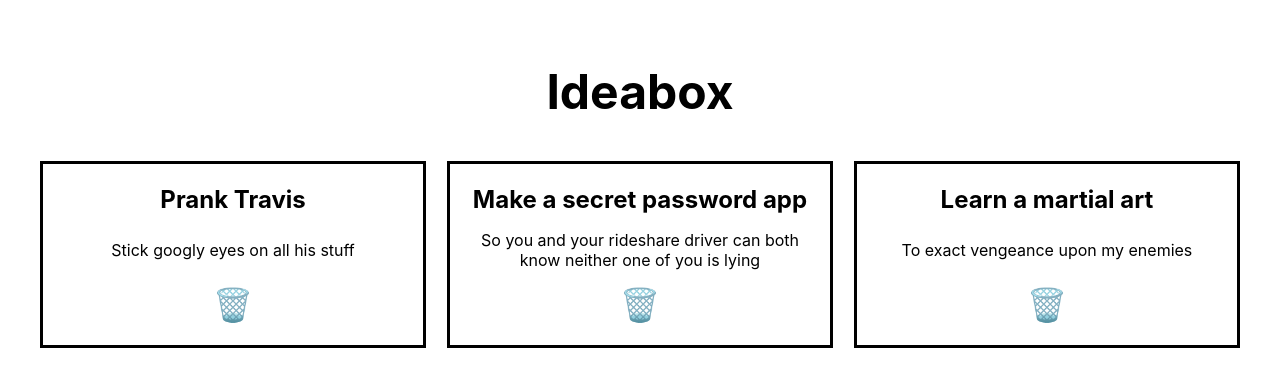
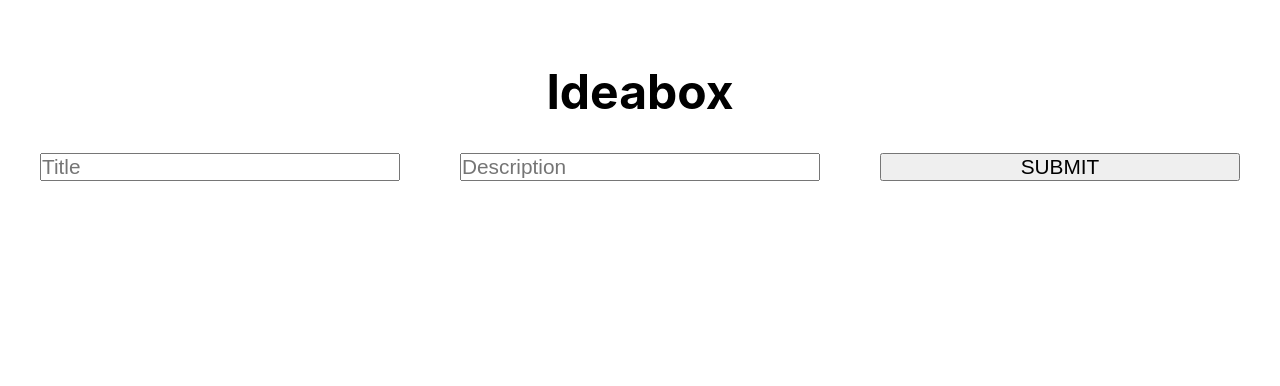
Before and after one commit to jalbe0076/ideabox, a React (Create React App) app: page / in a window 1280 px wide. Shown: the top 386 px of the page. Built offline with nearby package versions, Linux system fonts and the light colour scheme.

Commit message:
Add form and set state for the form submital

```diff
--- a/src/App.css
+++ b/src/App.css
@@ -2,12 +2,6 @@
   box-sizing: border-box;
   margin: 0;
   padding: 0;
-}
-
-button {
-  background: none;
-  border: none;
-  font-size: 2rem;
 }
 
 h1 {
--- a/src/App.js
+++ b/src/App.js
@@ -1,19 +1,25 @@
 import './App.css';
 import Ideas from './components/Ideas';
+import Form from './Form';
+import { useState } from 'react';
+function App() {
+  // const dummyIdeas = [
+  //   { id: 1, title: 'Prank Travis', description: 'Stick googly eyes on all his stuff' },
+  //   { id: 2, title: 'Make a secret password app', description: 'So you and your rideshare driver can both know neither one of you is lying' },
+  //   { id: 3, title: 'Learn a martial art', description: 'To exact vengeance upon my enemies' },
+  // ];
 
-function App() {
-  const dummyIdeas = [
-    { id: 1, title: 'Prank Travis', description: 'Stick googly eyes on all his stuff' },
-    { id: 2, title: 'Make a secret password app', description: 'So you and your rideshare driver can both know neither one of you is lying' },
-    { id: 3, title: 'Learn a martial art', description: 'To exact vengeance upon my enemies' },
-  ];
+  const [ideas, setIdeas] = useState([]);
 
-
+  const addIdea = (idea) => {
+    setIdeas([...ideas, idea]);
+  };
 
   return (
     <main>
       <h1>Ideabox</h1>
-      <Ideas ideas={dummyIdeas}/>
+      <Form addIdea={addIdea} />
+      <Ideas ideas={ideas} />
     </main>
   );
 }
--- /dev/null
+++ b/src/Form.css
@@ -0,0 +1,12 @@
+.form-area {
+  /* width: 100vw; */
+  display: flex;
+justify-content: space-between;
+align-items: center;
+margin: 2em 2.5em 0;
+}
+
+.form-area button, .form-area input {
+  width: 30%;
+  font-size: 1.3rem;
+}
--- /dev/null
+++ b/src/Form.js
@@ -0,0 +1,41 @@
+import './Form.css';
+import { useState } from 'react';
+
+const Form = ({ addIdea }) => {
+  const [title, setTitle] = useState('');
+  const [description, setDescription] = useState('');
+
+  const submitIdea = (event) => {
+    event.preventDefault();
+    const idea = {
+      id: Date.now(),
+      title: title,
+      description: description
+    };
+
+
+    addIdea(idea);
+  };
+
+  return (
+    <form className='form-area'>
+      <input
+        name='title'
+        type='text'
+        placeholder='Title'
+        value={title}
+        onChange={event => setTitle(event.target.value)}
+      />
+      <input
+        name='description'
+        type='text'
+        placeholder='Description'
+        value={description}
+        onChange={event => setDescription(event.target.value)}
+      />
+      <button type='submit' onClick={(event => submitIdea(event))}>SUBMIT</button>
+    </form>
+  );
+};
+
+export default Form;
--- a/src/components/card.css
+++ b/src/components/card.css
@@ -10,3 +10,9 @@
 p {
   padding: 1rem 0;
 }
+
+.card-container button {
+  background: none;
+  border: none;
+  font-size: 2rem;
+}
--- a/src/components/ideas.js
+++ b/src/components/ideas.js
@@ -1,7 +1,9 @@
 import Card from "./Card";
 import './Ideas.css'
 
-const Ideas = ({ ideas }) => {
+const Ideas = ( { ideas } ) => {
+  console.log(typeof ideas)
+  console.log(Array.isArray(ideas))
   console.log(ideas)
   const card = ideas.map((idea) => {
     console.log(idea.id)
```
